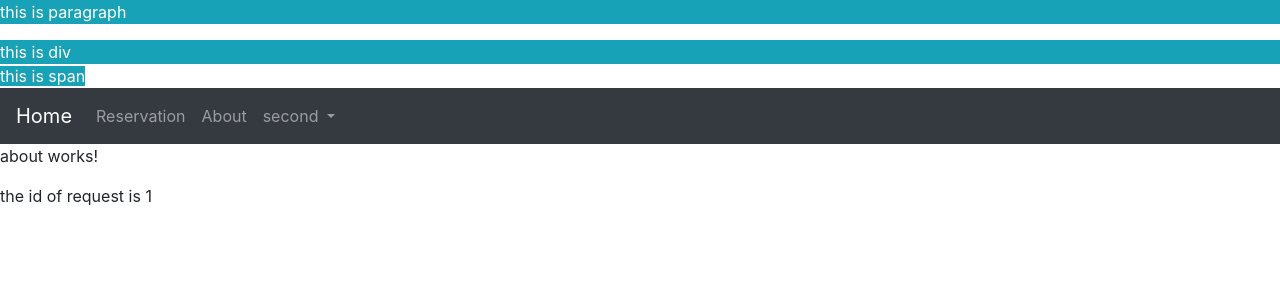
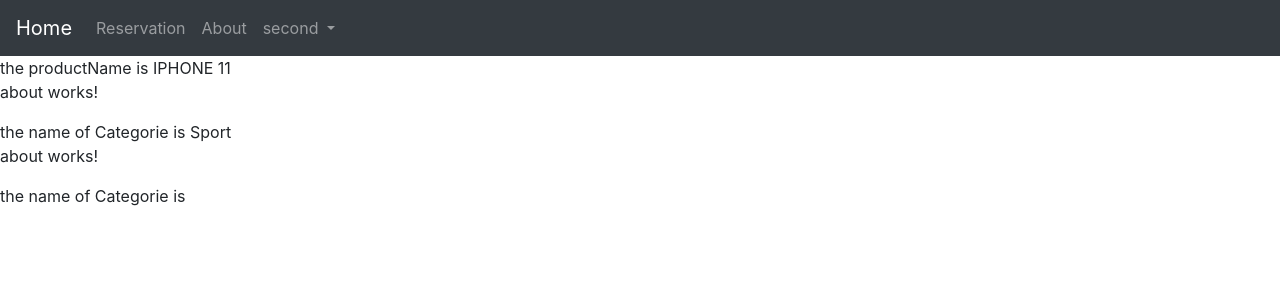
Before and after one commit to ramdanisalah67/Angular-part2, an Angular app: page /about/1 in a window 1280 px wide. Shown: the top 300 px of the page. Built offline with nearby package versions, Linux system fonts and the light colour scheme.

Commit message:
@Input pass data from parent Component to child Component

```diff
--- a/src/app/about/about.component.html
+++ b/src/app/about/about.component.html
@@ -1,2 +1,2 @@
 <p class="">about works!</p>
-the id of request is {{myId}}
+the name of Categorie is {{CatgeorieName}}
--- a/src/app/about/about.component.ts
+++ b/src/app/about/about.component.ts
@@ -1,4 +1,4 @@
-import { Component } from '@angular/core';
+import { Component, Input } from '@angular/core';
 import { ActivatedRoute } from '@angular/router';
 
 @Component({
@@ -7,6 +7,8 @@ import { ActivatedRoute } from '@angular/router';
   styleUrls: ['./about.component.css']
 })
 export class AboutComponent {
+@Input("var2") CatgeorieName:any
+
 constructor(private myroute:ActivatedRoute){
 
 }
--- a/src/app/app.component.html
+++ b/src/app/app.component.html
@@ -1,10 +1,3 @@
 
-<app-navbar>
-    <ng-container>
-        <p class="bg-info text-white ">this is paragraph</p>
-        <div class="bg-info text-white ">this is div</div>
-        <span class="bg-info text-white ">this is span</span>
-    </ng-container>
-
-</app-navbar>
+<app-navbar [var1]="productName"></app-navbar>
 <router-outlet></router-outlet>
--- a/src/app/app.component.ts
+++ b/src/app/app.component.ts
@@ -10,6 +10,7 @@ export class AppComponent {
   title = 'test';
 mypath=""
 myname=""
+productName="IPHONE 11"
   constructor(private myservice:FirstServiceService){
     this.myname=myservice.name
     this.mypath=myservice.url
--- a/src/app/navbar/navbar.component.html
+++ b/src/app/navbar/navbar.component.html
@@ -1,4 +1,4 @@
-<ng-content select="ng-container"></ng-content>
+
 
 <nav class="navbar navbar-expand-sm bg-dark navbar-dark">
     <!-- Brand -->
@@ -26,3 +26,5 @@
       </li>
     </ul>
   </nav>
+the productName is {{myProduct}}
+<app-about [var2]="categorieName"></app-about>
--- a/src/app/navbar/navbar.component.ts
+++ b/src/app/navbar/navbar.component.ts
@@ -1,4 +1,4 @@
-import { Component } from '@angular/core';
+import { Component, Input } from '@angular/core';
 import { FirstServiceService } from '../services/first-service.service';
 
 @Component({
@@ -7,6 +7,10 @@ import { FirstServiceService } from '../services/first-service.service';
   styleUrls: ['./navbar.component.css']
 })
 export class NavbarComponent {
+  @Input("var1") myProduct:any
+  categorieName="Sport"
+
+
 verif_Admin:any
   constructor(private myservice:FirstServiceService){
 this.verif_Admin=myservice.IsAdmin
```
